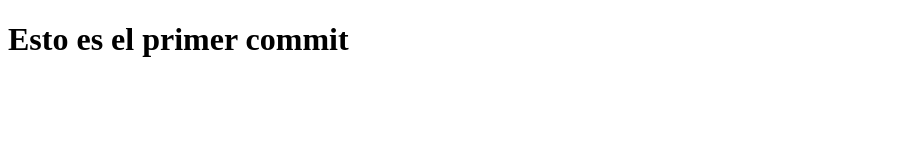
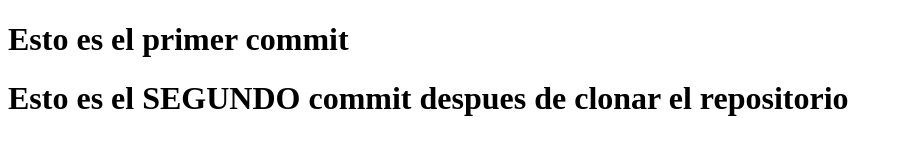
Before and after one commit to GiovanniOlan/practica, a plain HTML site: page index.html in a window 1280 px wide. Shown: the whole page, without its empty margins (0-903 px from the left). Drawn offline with Linux system fonts and the light colour scheme.

Commit message:
Segundo commit

```diff
--- a/index.html
+++ b/index.html
@@ -8,5 +8,6 @@
 </head>
 <body>
     <h1>Esto es el primer commit</h1>
+    <h1>Esto es el SEGUNDO commit despues de clonar el repositorio</h1>
 </body>
 </html>
```
